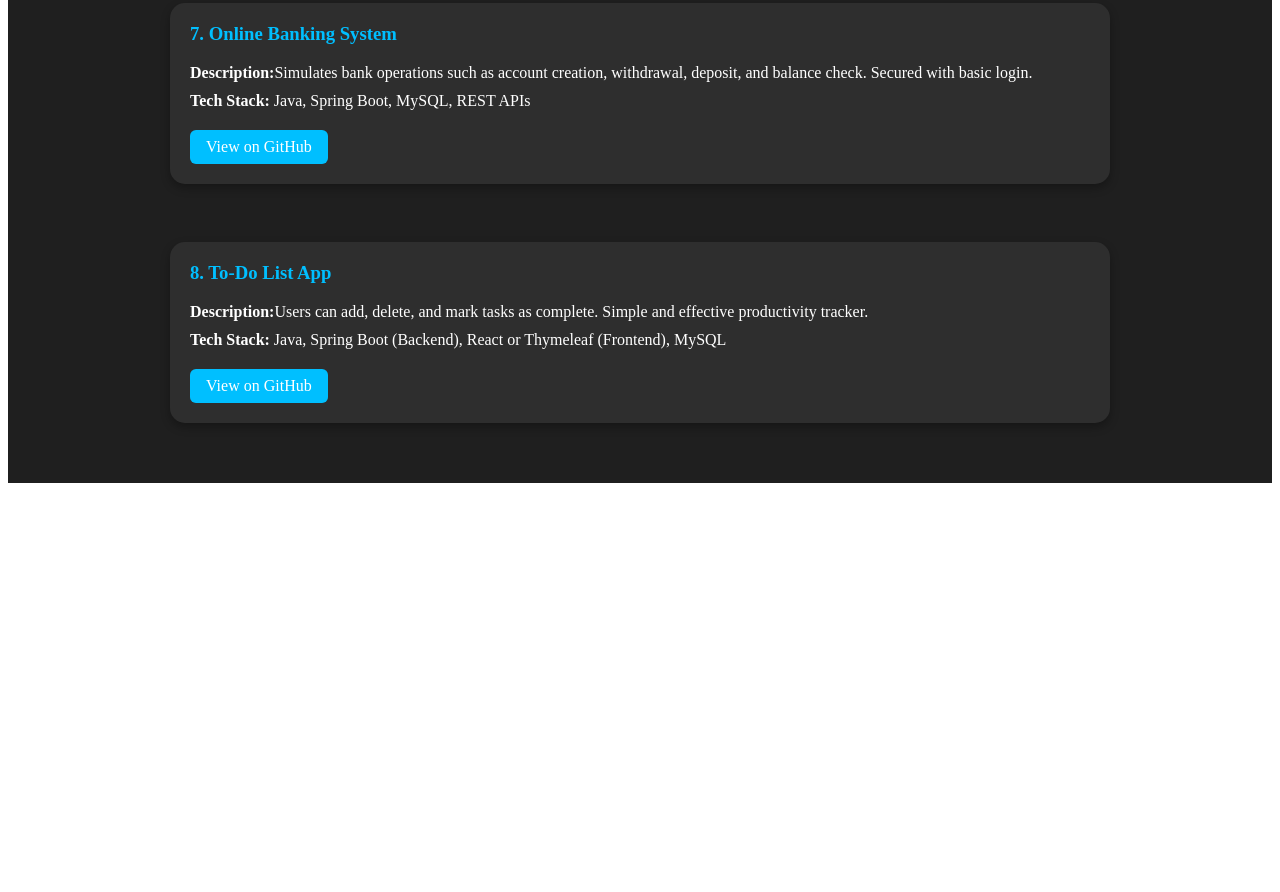
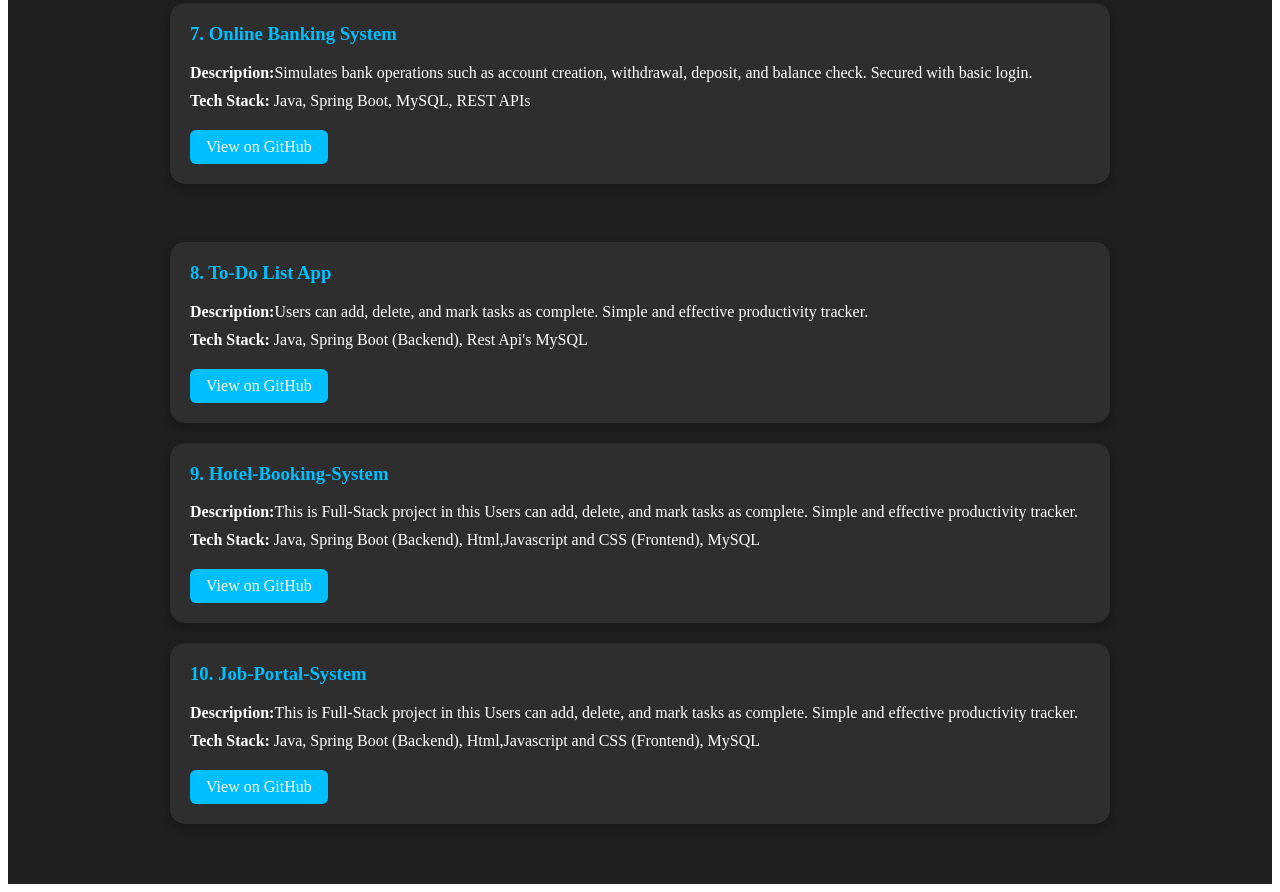
Before and after one commit to ganesh8020/View-My-Portfolio, a plain HTML site: page projects.html in a window 1280 px wide. Shown: the part 1634-2526 px from the top of the page. Before the commit the page ends 2125 px from the top, so only its background shows below. Drawn offline with Linux system fonts and the light colour scheme.

Commit message:
Added new frontend files

```diff
--- a/projects.html
+++ b/projects.html
@@ -169,11 +169,28 @@
               <div class="project-details">
                 <h3>8.  To-Do List App</h3>
                 <p><strong>Description:</strong>Users can add, delete, and mark tasks as complete. Simple and effective productivity tracker.</p>
-                <p><strong>Tech Stack:</strong>  Java, Spring Boot (Backend), React or Thymeleaf (Frontend), MySQL</p>
+                <p><strong>Tech Stack:</strong>  Java, Spring Boot (Backend), Rest Api's MySQL</p>
                 <a href="https://github.com/ganesh8020/my-files" target="_blank" class="project-link">View on GitHub</a>
               </div>
             </div>
 
+            <div class="project-card">
+              <div class="project-details">
+                <h3>9. Hotel-Booking-System</h3>
+                <p><strong>Description:</strong>This is Full-Stack project in this Users can add, delete, and mark tasks as complete. Simple and effective productivity tracker.</p>
+                <p><strong>Tech Stack:</strong>  Java, Spring Boot (Backend), Html,Javascript and CSS (Frontend), MySQL</p>
+                <a href="https://github.com/ganesh8020/my-files" target="_blank" class="project-link">View on GitHub</a>
+              </div>
+            </div>
+
+            <div class="project-card">
+              <div class="project-details">
+                <h3>10. Job-Portal-System</h3>
+                <p><strong>Description:</strong>This is Full-Stack project in this Users can add, delete, and mark tasks as complete. Simple and effective productivity tracker.</p>
+                <p><strong>Tech Stack:</strong>  Java, Spring Boot (Backend), Html,Javascript and CSS (Frontend), MySQL</p>
+                <a href="https://github.com/ganesh8020/my-files" target="_blank" class="project-link">View on GitHub</a>
+              </div>
+            </div>
             <!-- Add more project-cards here for additional projects -->
           </section>
 
```
